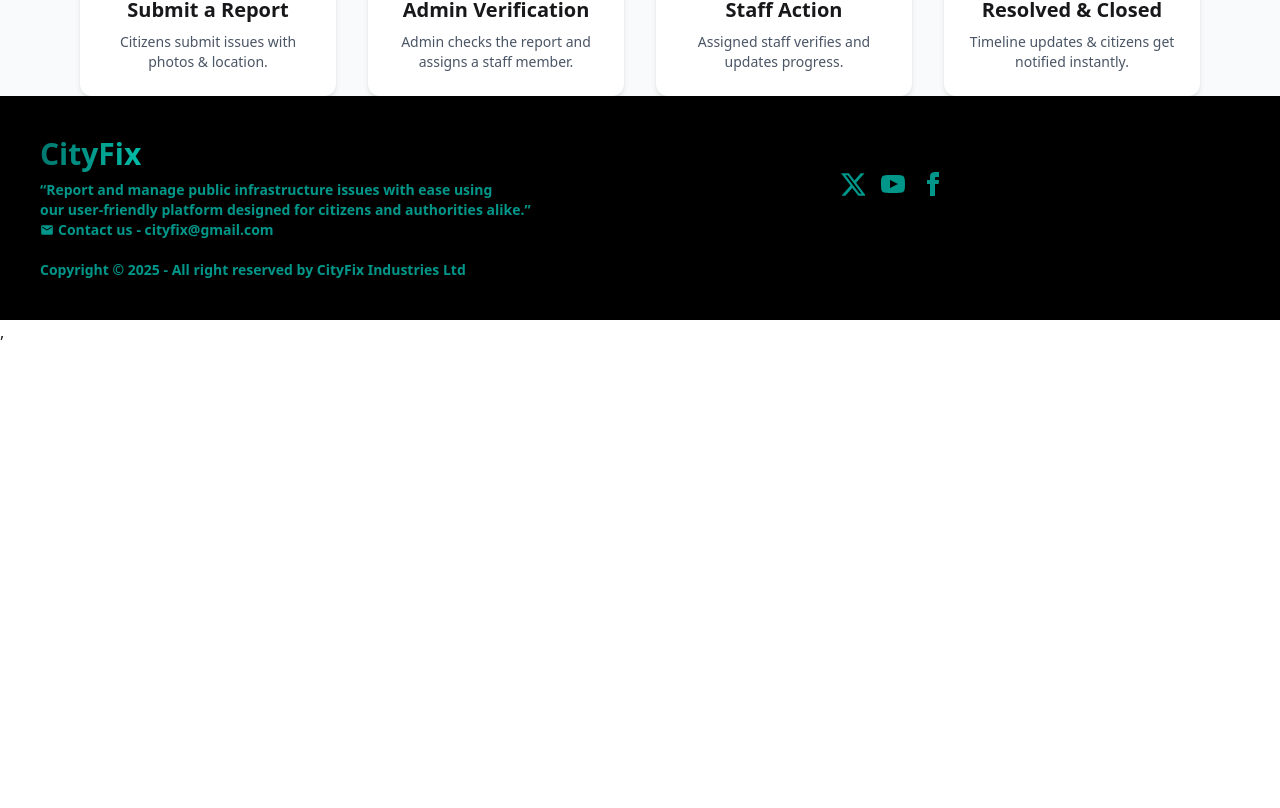
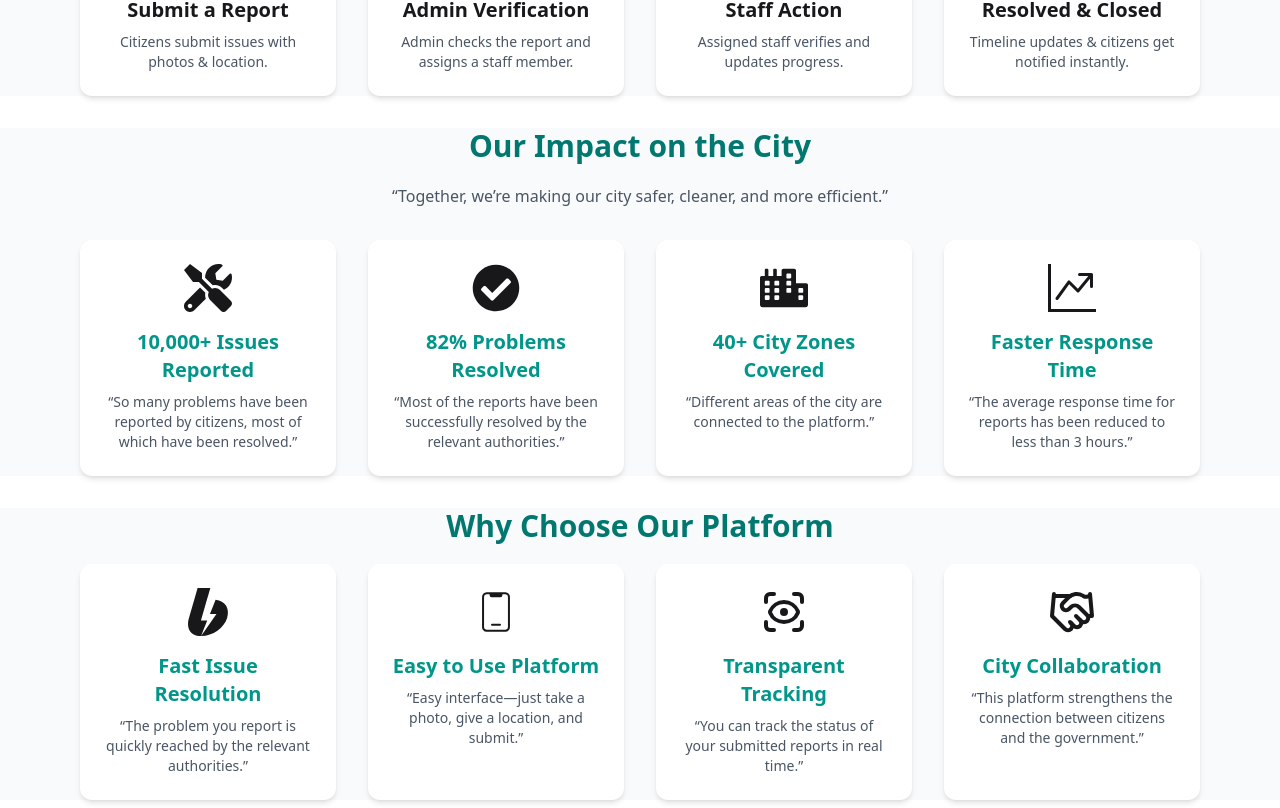
Before and after one commit to dasumit07/Public-Infrastructure-Issue-Reporting-System-Client, a React (Vite) app: page / in a window 1280 px wide. Shown: the part 1752-2560 px from the top of the page. Before the commit the page ends 2096 px from the top, so only its background shows below. Built offline with nearby package versions, Linux system fonts and the light colour scheme.

Commit message:
extra two sections added

```diff
--- a/src/Pages/Home.jsx
+++ b/src/Pages/Home.jsx
@@ -3,6 +3,8 @@ import Banner from './Banner';
 import LatestResolveIssues from './LatestResolveIssues';
 import OurFeatures from './OurFeatures';
 import HowItWorks from './HowItWorks';
+import OurImpactOnCity from './OurImpactOnCity';
+import WhyChooseUs from './WhyChooseUs';
 
 const Home = () => {
     return (
@@ -11,6 +13,8 @@ const Home = () => {
             <LatestResolveIssues></LatestResolveIssues>
             <OurFeatures></OurFeatures>
             <HowItWorks></HowItWorks>
+            <OurImpactOnCity></OurImpactOnCity>
+            <WhyChooseUs></WhyChooseUs>
         </div>
     );
 };
--- a/src/Pages/LatestResolveIssues.jsx
+++ b/src/Pages/LatestResolveIssues.jsx
@@ -10,7 +10,7 @@ const LatestResolveIssues = () => {
         Latest Resolve Issues
       </h1>
             <Link
-        className=" font-bold bg-linear-to-r from-teal-600 to-teal-500 text-transparent bg-clip-text mb-8 hover:text-teal-700" >
+        className=" font-bold bg-linear-to-r from-teal-600 to-teal-500 text-transparent bg-clip-text mb-8 hover:text-teal-700 hover:underline" >
         View all Issues
       </Link>
             </div>
--- /dev/null
+++ b/src/Pages/OurImpactOnCity.jsx
@@ -0,0 +1,48 @@
+import React from 'react';
+import { BsGraphUpArrow } from 'react-icons/bs';
+import { FaCheckCircle, FaCity, FaTools } from 'react-icons/fa';
+
+const OurImpactOnCity = () => {
+    return (
+        <div className='bg-gray-50'>
+                    <h2 className="text-3xl font-bold mt-8 text-center mb-5 text-teal-700">
+           Our Impact on the City
+        </h2>
+        <p className="text-center text-gray-600 max-w-2xl mx-auto mb-8">
+            “Together, we’re making our city safer, cleaner, and more efficient.”
+        </p>
+        <div className="grid grid-cols-1 md:grid-cols-4 gap-8 px-5 md:px-20">
+        <div className="p-6 bg-white shadow-md rounded-xl text-center hover:shadow-lg transition hover:scale-105 ease-in-out">
+           <div class=" text-5xl mb-4 flex items-center justify-center"><FaTools /></div>
+           <h3 className="font-semibold text-xl mb-2 text-teal-600">10,000+ Issues Reported</h3>
+           <p className="text-gray-600 text-sm">
+              “So many problems have been reported by citizens, most of which have been resolved.”
+           </p>
+        </div>
+        <div className="p-6 bg-white shadow-md rounded-xl text-center hover:shadow-lg hover:scale-105 transition ease-in-out">
+           <div class=" text-5xl mb-4 flex items-center justify-center"><FaCheckCircle /></div>
+           <h3 className="font-semibold text-xl mb-2 text-teal-600">82% Problems Resolved</h3>
+           <p className="text-gray-600 text-sm">
+              “Most of the reports have been successfully resolved by the relevant authorities.”
+           </p>
+        </div>
+        <div className="p-6 bg-white shadow-md rounded-xl text-center hover:shadow-lg hover:scale-105 transition ease-in-out">
+           <div class=" text-5xl mb-4 flex items-center justify-center"><FaCity /></div>
+           <h3 className="font-semibold text-xl mb-2 text-teal-600">40+ City Zones Covered</h3>
+           <p className="text-gray-600 text-sm">
+              “Different areas of the city are connected to the platform.”
+           </p>
+        </div>
+        <div className="p-6 bg-white shadow-md rounded-xl text-center hover:shadow-lg hover:scale-105 transition ease-in-out">
+           <div class=" text-5xl mb-4 flex items-center justify-center"><BsGraphUpArrow /></div>
+           <h3 className="font-semibold text-xl mb-2 text-teal-600">Faster Response Time</h3>
+           <p className="text-gray-600 text-sm">
+              “The average response time for reports has been reduced to less than 3 hours.”
+           </p>
+        </div>
+        </div>
+                </div>
+    );
+};
+
+export default OurImpactOnCity;
--- /dev/null
+++ b/src/Pages/WhyChooseUs.jsx
@@ -0,0 +1,46 @@
+import React from 'react';
+import { CiMobile3 } from 'react-icons/ci';
+import { LuHandshake, LuScanEye } from 'react-icons/lu';
+import { SiBoosty } from 'react-icons/si';
+
+const WhyChooseUs = () => {
+    return (
+        <div className='bg-gray-50 mb-5'>
+                            <h2 className="text-3xl font-bold mt-8 text-center mb-5 text-teal-700">
+                   Why Choose Our Platform
+                </h2>
+                <div className="grid grid-cols-1 md:grid-cols-4 gap-8 px-5 md:px-20">
+                <div className="p-6 bg-white shadow-md rounded-xl text-center hover:shadow-lg transition hover:scale-105 ease-in-out">
+                    <div class=" text-5xl mb-4 flex items-center justify-center"><SiBoosty /></div>
+                   <h3 className="font-semibold text-xl mb-2 text-teal-600">Fast Issue Resolution</h3>
+                   <p className="text-gray-600 text-sm">
+                      “The problem you report is quickly reached by the relevant authorities.”
+                   </p>
+                </div>
+                <div className="p-6 bg-white shadow-md rounded-xl text-center hover:shadow-lg hover:scale-105 transition ease-in-out">
+                   <div class=" text-5xl mb-4 flex items-center justify-center"><CiMobile3 /></div>
+                   <h3 className="font-semibold text-xl mb-2 text-teal-600">Easy to Use Platform</h3>
+                   <p className="text-gray-600 text-sm">
+                      “Easy interface—just take a photo, give a location, and submit.”
+                   </p>
+                </div>
+                <div className="p-6 bg-white shadow-md rounded-xl text-center hover:shadow-lg hover:scale-105 transition ease-in-out">
+                   <div class=" text-5xl mb-4 flex items-center justify-center"><LuScanEye /></div>
+                   <h3 className="font-semibold text-xl mb-2 text-teal-600">Transparent Tracking</h3>
+                   <p className="text-gray-600 text-sm">
+                      “You can track the status of your submitted reports in real time.”
+                   </p>
+                </div>
+                <div className="p-6 bg-white shadow-md rounded-xl text-center hover:shadow-lg hover:scale-105 transition ease-in-out">
+                   <div class=" text-5xl mb-4 flex items-center justify-center"><LuHandshake /></div>
+                   <h3 className="font-semibold text-xl mb-2 text-teal-600">City Collaboration</h3>
+                   <p className="text-gray-600 text-sm">
+                      “This platform strengthens the connection between citizens and the government.”
+                   </p>
+                </div>
+                </div>
+                        </div>
+    );
+};
+
+export default WhyChooseUs;
```
